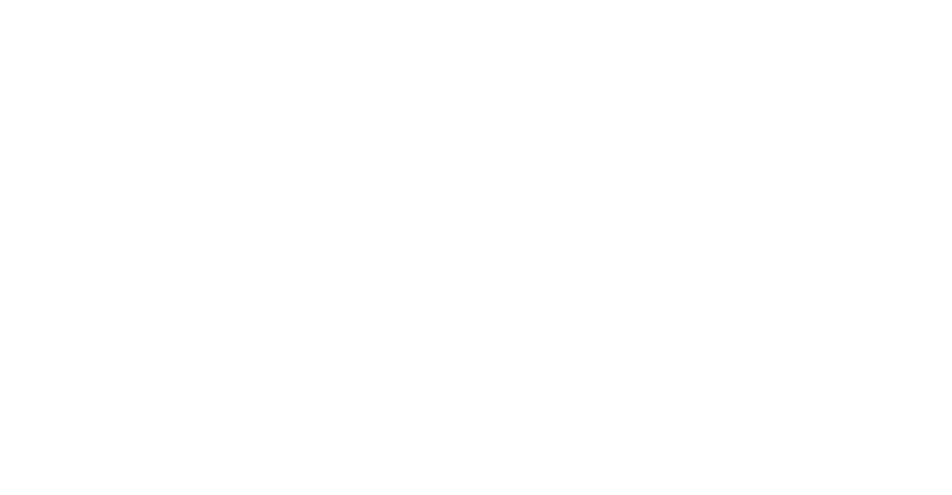
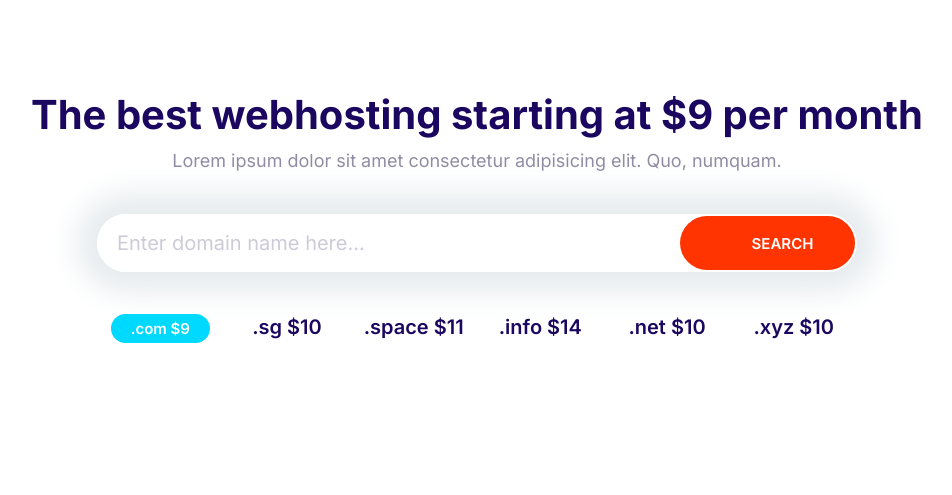
Before and after one commit to tumsif/moshifyfirstwebsite, a plain HTML site: page index.html in a window 1280 px wide. Shown: the whole page, without its empty margins (163-1115 px from the left). Drawn offline with Linux system fonts and the light colour scheme.

Commit message:
build domian block component

```diff
--- a/css/style.css
+++ b/css/style.css
@@ -204,6 +204,7 @@ a {
   font-size: 1.8rem;
   font-weight: 600;
   margin: 1rem 0;
+  outline: 0;
   padding: 2rem 3rem; /* 2rem 3rem*/
   text-align: center;
   text-transform: uppercase;
@@ -260,11 +261,12 @@ a {
 .icon-search {
   fill: #fff;
   display: inline;
-  margin-right: 10px;
+  margin-right: 1rem;
 }
 .icon__search {
-  width: 20px;
-  height: 20px;
+  width: 2rem;
+  height: 2rem;
+  vertical-align: middle;
 }
 
 @media screen and (min-width: 1024px) {
@@ -295,6 +297,7 @@ a {
 .input-group .input {
   border: 0;
   flex-grow: 1;
+  padding: 1.5rem 2rem;
 }
 
 .input-group .btn {
@@ -728,3 +731,29 @@ of navigation bar only*/
     align-self: center;
   }
 }
+
+/* domain block */
+
+.block-domain .input-group {
+  box-shadow: 0 0 30px 20px #e6ebee;
+  border: 0;
+  margin: 4rem auto;
+  max-width: 76rem;
+}
+
+.block-domain__prices {
+  display: grid;
+  grid-template-columns: repeat(3, 1fr);
+  grid-template-rows: repeat(2, 6rem);
+  font-size: 2rem;
+  font-weight: 600;
+  justify-items: center;
+  max-width: 76rem;
+  margin: 0 auto;
+}
+
+@media screen and (min-width: 768px) {
+  .block-domain__prices {
+    grid-template-columns: repeat(auto-fit, minmax(10rem, 1fr));
+  }
+}
--- a/index.html
+++ b/index.html
@@ -14,6 +14,39 @@
     <link rel="stylesheet" href="css/style.css" />
   </head>
   <body>
+    <section class="block container block-domain">
+      <header class="block__header">
+        <h2>The best webhosting starting at $9 per month</h2>
+        <p>
+          Lorem ipsum dolor sit amet consectetur adipisicing elit. Quo, numquam.
+        </p>
+      </header>
+      <div class="input-group box-shadow">
+        <input
+          type="text"
+          name=""
+          id=""
+          class="input"
+          placeholder="Enter domain name here..."
+        />
+        <button class="btn btn--accent btn-search">
+          <span class="icon-search">
+            <svg class="icon__search">
+              <use xlink:href="icons/sprite.svg#search"></use>
+            </svg>
+          </span>
+          SEARCH
+        </button>
+      </div>
+      <ul class="list block-domain__prices">
+        <li><span class="badge badge--secondary">.com $9</span></li>
+        <li>.sg $10</li>
+        <li>.space $11</li>
+        <li>.info $14</li>
+        <li>.net $10</li>
+        <li>.xyz $10</li>
+      </ul>
+    </section>
     <script src="js/main.js"></script>
   </body>
 </html>
```
